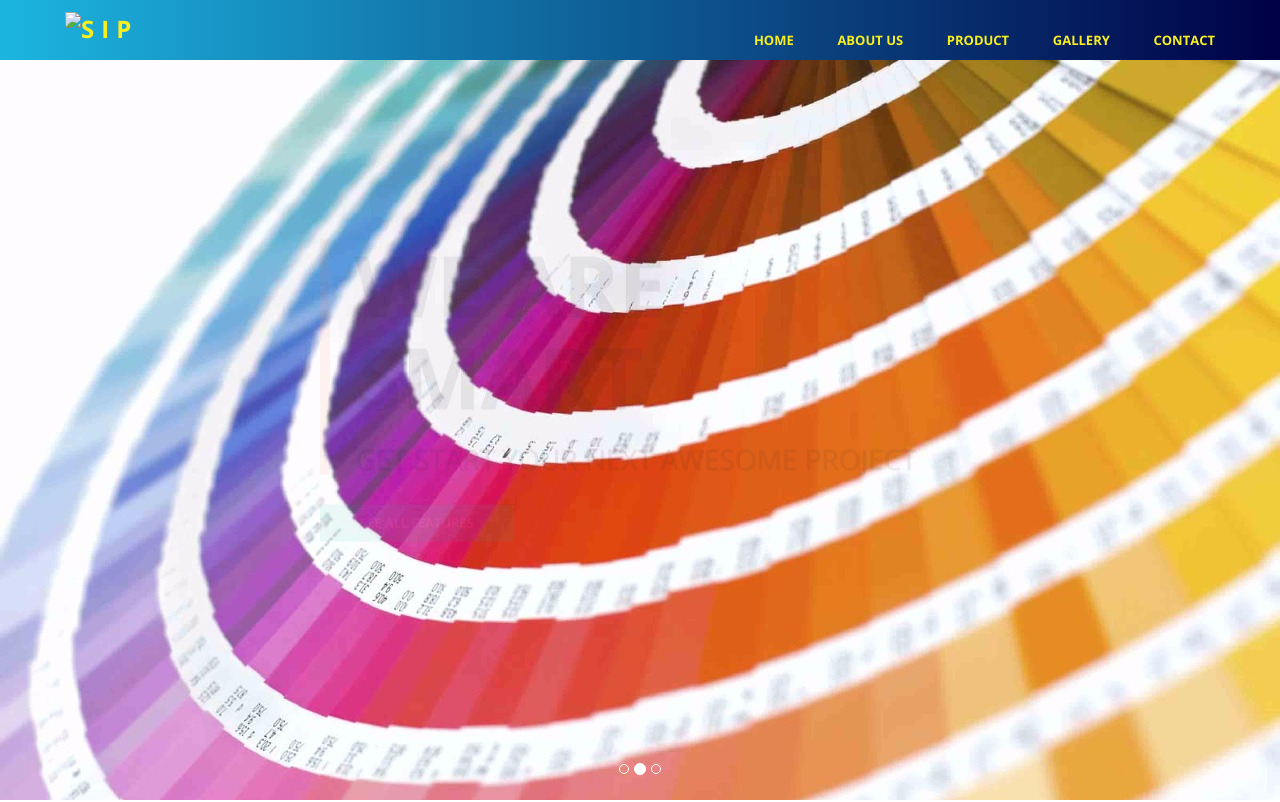
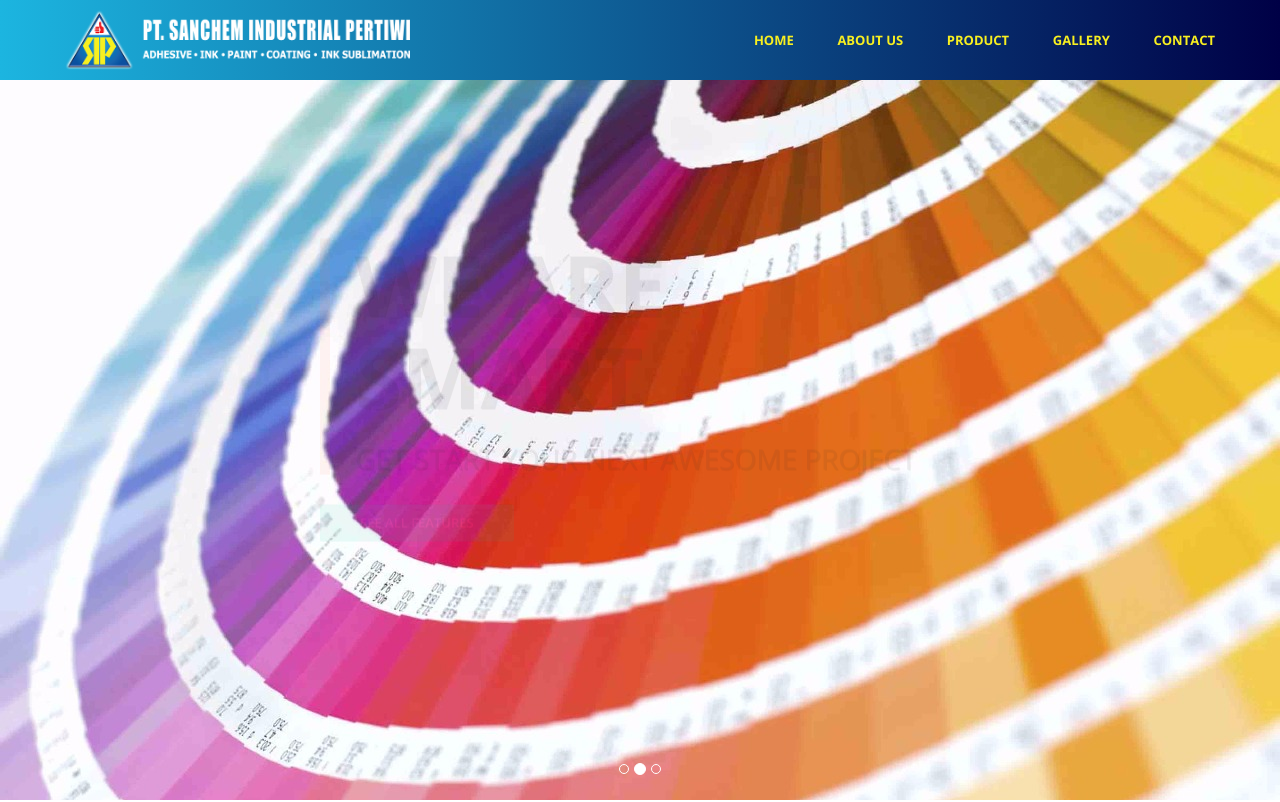
Before and after one commit to Zhorast16/sip02, a plain HTML site: page sip-old/index.html in a window 1280 px wide. Shown: the top 802 px of the page. Drawn offline with nearby package versions, Linux system fonts and the light colour scheme.

Commit message:
update v 1.0.3

```diff
--- a/sip-old/index.html
+++ b/sip-old/index.html
@@ -11,7 +11,7 @@
   <meta name="description" content="">
   <meta name="viewport" content="width=device-width, initial-scale=1">
   <title>Sanchem Industrial Pertiwi</title>
-  <link rel="icon" href="images/logosip.png" >
+  <link rel="icon" href="img/logosip.png" >
   <link rel="stylesheet" href="css/bootstrap.min.css">
   <link rel="stylesheet" href="css/flexslider.css">
   <link rel="stylesheet" href="css/jquery.fancybox.css">
@@ -27,7 +27,7 @@
 <!-- header section -->
 <section class="banner" role="banner">
   <header id="header">
-    <div class="header-content clearfix"><a class="logo"><img src="images/sip.png" alt="SIP"></a>
+    <div class="header-content clearfix"><a class="logo"><img src="img/sip.png" alt="SIP"></a>
       <nav class="navigation" role="navigation">
         <ul class="primary-nav">
 
```
